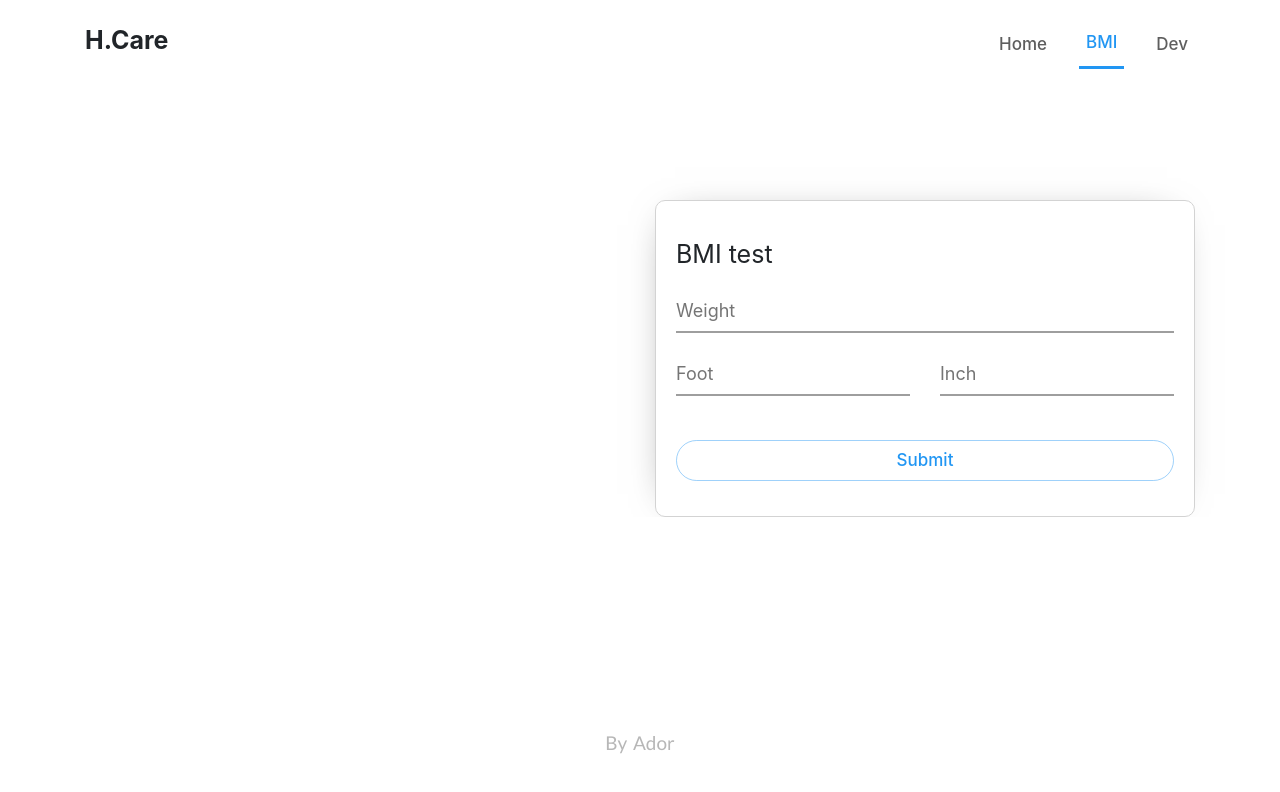
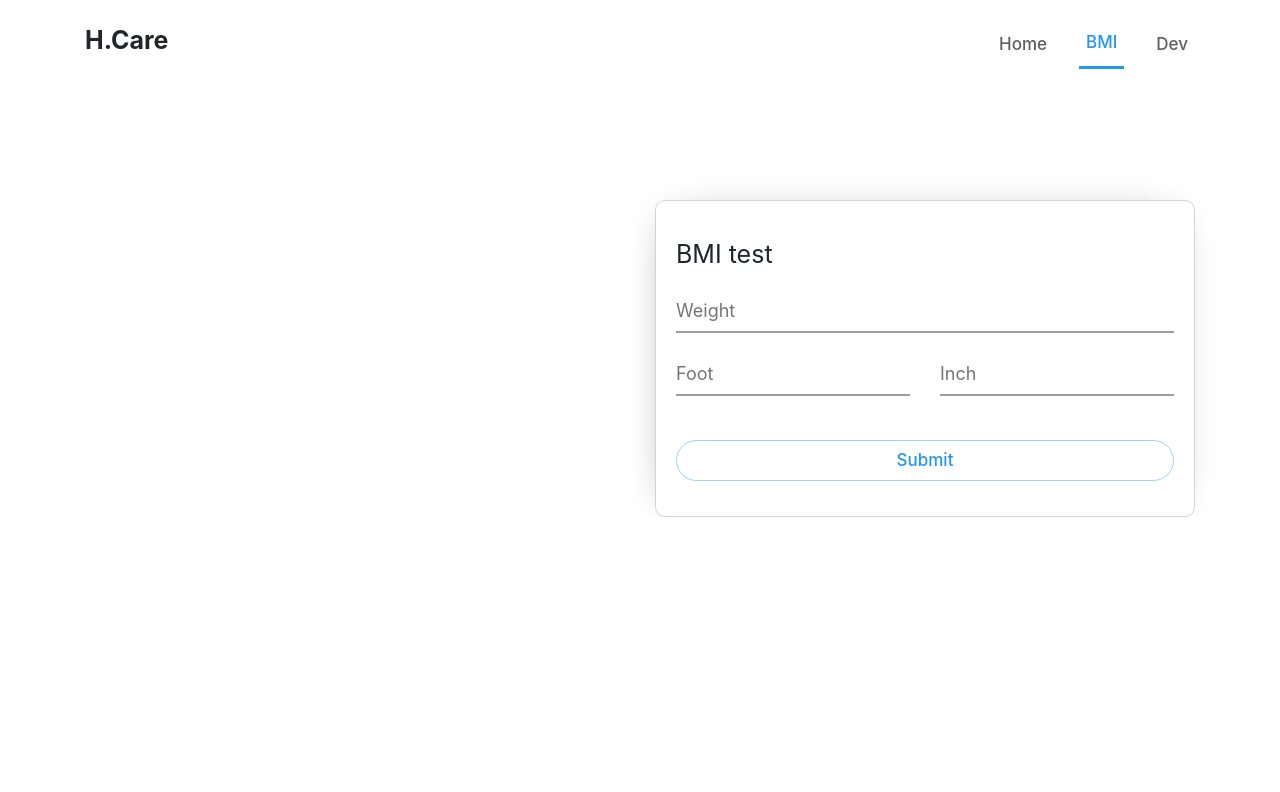
Before and after one commit to adrosProject/h.care, a plain HTML site: page page/bmi.html in a window 1280 px wide. Drawn offline with Linux system fonts and the light colour scheme.

Commit message:
Update bmi.html

```diff
--- a/page/bmi.html
+++ b/page/bmi.html
@@ -80,7 +80,6 @@
             </div>
         </div>
     </main>
-    <p class="txt txt-grey txt-mid position-a w-100 bottom-0">By Ador</p>
     <!-- Javascript -->
     <script src="../asset/js/free.js"></script>
     <script src="../asset/js/main.js"></script>
```
